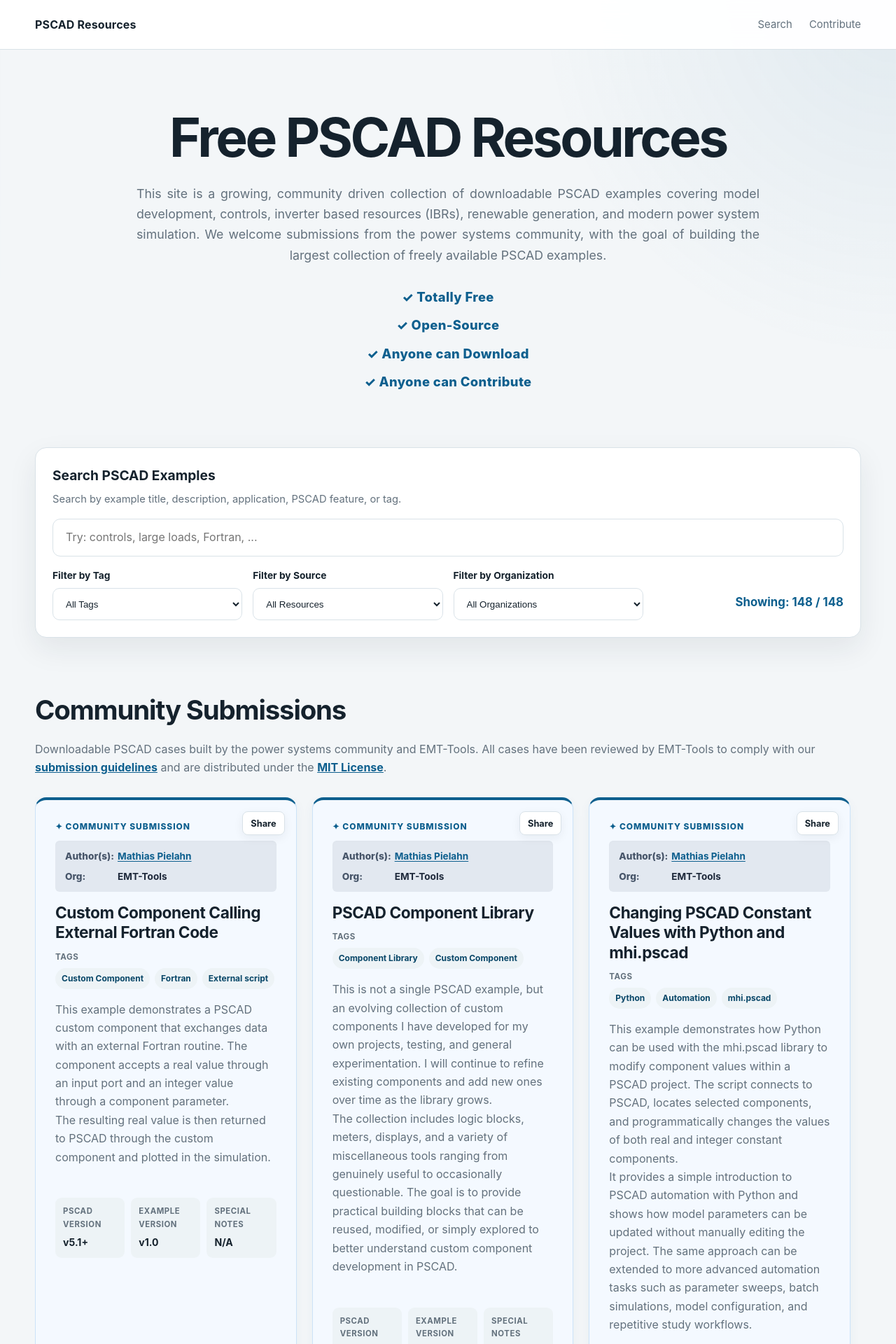
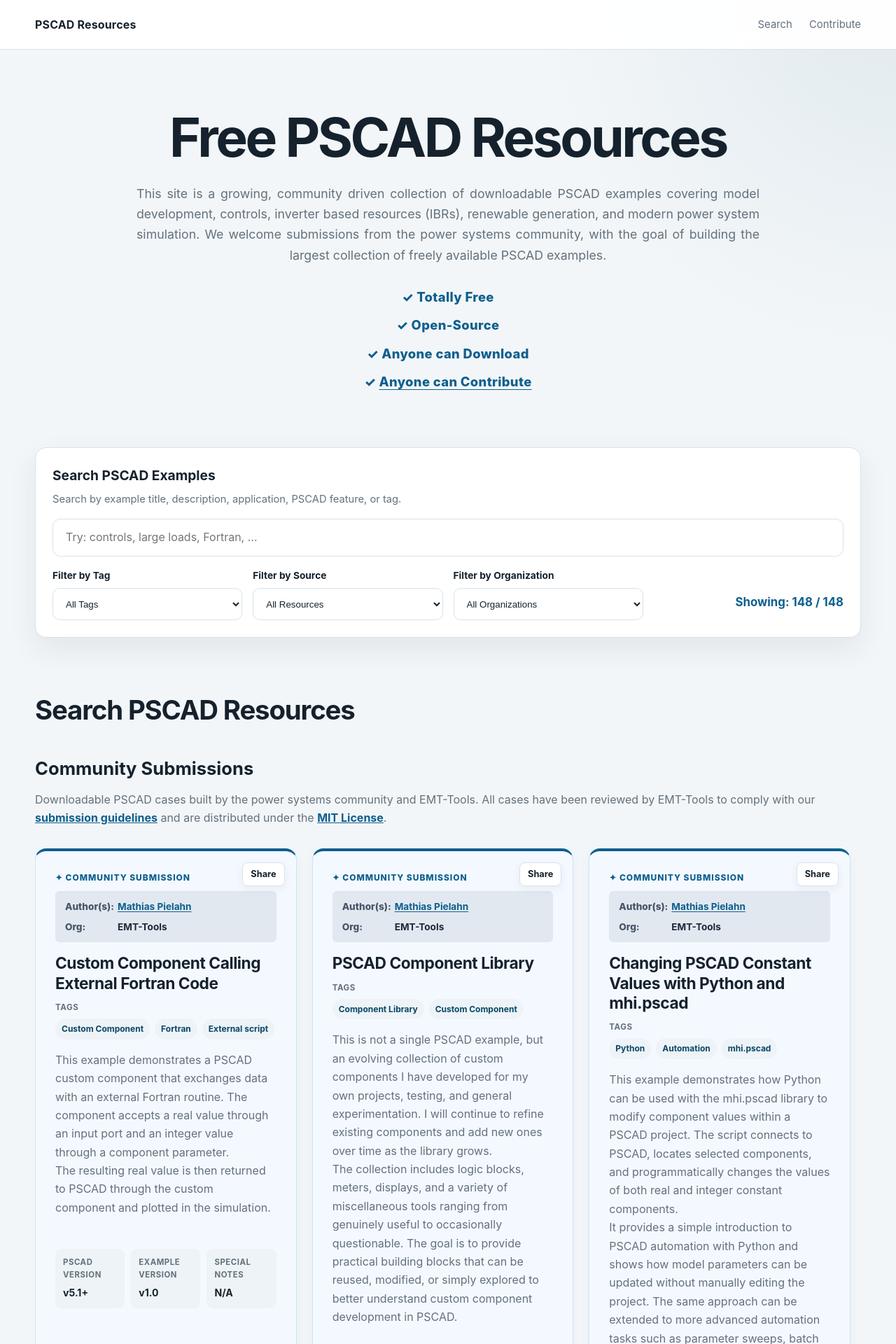
Before and after one commit to EMT-Tools/emt-tools.github.io, a Jekyll site: the page built from index.html, in a window 1280 px wide. Shown: the top 1920 px of the page at 70% size. Built offline with Jekyll 4.4.1, drawn with Linux system fonts in a browser that asks for light colours; some of the changed text lies outside the part shown.

Commit message:
Update index.html

```diff
--- a/index.html
+++ b/index.html
@@ -12,7 +12,7 @@
       <div>✓ Totally Free</div>
       <div>✓ Open-Source</div>
       <div>✓ Anyone can Download</div>
-      <div>✓ Anyone can Contribute</div>
+      <div>✓ <a href="/contribute/" style="color: inherit; text-decoration: underline; text-underline-offset: 4px;">Anyone can Contribute</a></div>
     </div>
   </div>
 </section>
@@ -60,10 +60,14 @@
   <div class="no-results" id="noResults" style="margin-top: 10px;">No PSCAD examples match your search.</div>
 </div>
 
-<section class="examples submissions-section" id="submissions-section" style="padding-bottom: 20px;">
+<section class="examples resources-section" id="resources-section" style="padding-bottom: 40px;">
   <div class="container">
+
+    <!-- MAIN HEADING & COMMUNITY SUBMISSIONS -->
     <div class="section-heading">
-      <h2 style="margin-bottom: 10px; font-size: clamp(1.9rem, 3vw, 2.6rem); letter-spacing: -0.03em;">Community Submissions</h2>
+      <h2 style="margin-bottom: 30px; font-size: clamp(1.9rem, 3vw, 2.6rem); letter-spacing: -0.03em;">Search PSCAD Resources</h2>
+
+      <h3 style="margin-bottom: 10px; font-size: 1.6rem; color: var(--text);">Community Submissions</h3>
       <p style="color: var(--muted); line-height: 1.65; max-width: 100%;">
         Downloadable PSCAD cases built by the power systems community and EMT-Tools. All cases have been reviewed by EMT-Tools to comply with our <a href="https://emt-tools.com/contribute/" style="color: var(--accent); font-weight: bold; text-decoration: underline; transition: opacity 0.2s;" onmouseover="this.style.opacity='0.8'" onmouseout="this.style.opacity='1'">submission guidelines</a> and are distributed under the <a href="#disclaimer" style="color: var(--accent); font-weight: bold; text-decoration: underline; transition: opacity 0.2s;" onmouseover="this.style.opacity='0.8'" onmouseout="this.style.opacity='1'">MIT License</a>.
       </p>
@@ -72,6 +76,7 @@
     <div class="scrollable-grid-container">
       <div class="example-grid" id="submissions-grid">
 
+        <!-- 1. INTERNAL EXAMPLES (Mathias's files from _examples/) -->
         {% for example in site.examples %}
         <article class="searchable-example example-card" id="{{ example.slug }}" data-source="submission" data-org="{{ example.organization | default: 'EMT-Tools' }}" data-search="{{ example.tags | join: ' ' | downcase }} {{ example.title | downcase }} {{ example.author | downcase }} {{ example.organization | downcase }}" style="background-color: #f4f9ff; border: 1px solid #cce3f8; border-top: 4px solid var(--accent); box-shadow: 0 4px 15px rgba(13, 95, 142, 0.05);">
           <button aria-label="Share this PSCAD example" class="share-button-top share-button" type="button">Share</button>
@@ -136,6 +141,7 @@
         </article>
         {% endfor %}
 
+        <!-- 2. COMMUNITY SUBMISSIONS (from _data/submissions.yml) -->
         {% for resource in site.data.submissions %}
           <article class="searchable-example example-card" id="{{ resource.title | slugify }}" data-source="submission" data-org="{{ resource.organization | escape }}" data-search="{{ resource.tags | join: ' ' | downcase }} {{ resource.title | downcase }} {{ resource.author | downcase }} {{ resource.organization | downcase }}" style="background-color: #f4f9ff; border: 1px solid #cce3f8; border-top: 4px solid var(--accent); box-shadow: 0 4px 15px rgba(13, 95, 142, 0.05);">
             <button aria-label="Share this PSCAD resource" class="share-button-top share-button" type="button">Share</button>
@@ -198,17 +204,16 @@
 
       </div>
     </div>
-  </div>
-</section>
 
-<section class="examples external-resources-section" id="external-section" style="border-top: 2px solid #eaeaea; padding-top: 40px; padding-bottom: 40px;">
-  <div class="container">
-    <div class="section-heading">
-      <h2>External Resources</h2>
-      <p style="color: var(--muted); line-height: 1.65; max-width: 100%;">Links to third-party PSCAD models, tools, and papers. These resources are hosted externally, are not reviewed by EMT-Tools, and maintain their own independent licenses and credits.</p>
+    <!-- EXTERNAL RESOURCES SUBHEADING -->
+    <div class="section-heading" style="margin-top: 50px;">
+      <h3 style="margin-bottom: 10px; font-size: 1.6rem; color: var(--text);">External Resources</h3>
+      <p style="color: var(--muted); line-height: 1.65; max-width: 100%;">
+        External links to third-party downloadable PSCAD examples and tools. These resources are hosted externally, are not reviewed by EMT-Tools, and maintain their own independent licenses and credits.
+      </p>
     </div>
 
-<style>
+    <style>
       article.example-card:target {
         border-color: #0d5f8e !important;
         box-shadow: 0 0 0 4px rgba(13, 95, 142, 0.15) !important;
@@ -221,14 +226,20 @@
       <div class="example-grid" id="external-examples-grid">
         {% for resource in site.data.external %}
 
-          <article class="searchable-example example-card" id="{{ resource.title | slugify }}" data-source="external" data-org="{{ resource.organization | escape }}" style="background-color: #e2e8f0; border: 1px solid #cbd5e1; box-shadow: none;" data-search="{{ resource.tags | join: ' ' | downcase }} {{ resource.title | downcase }} {{ resource.author | downcase }} {{ resource.organization | downcase }}">
+          <!-- EXTERNAL CARDS (SLATE GREY THEME) -->
+          <article class="searchable-example example-card" id="{{ resource.title | slugify }}" data-source="external" data-org="{{ resource.organization | escape }}" style="background-color: #f8fafc; border: 1px solid #e2e8f0; border-top: 4px solid #64748b; box-shadow: 0 4px 15px rgba(0, 0, 0, 0.03);" data-search="{{ resource.tags | join: ' ' | downcase }} {{ resource.title | downcase }} {{ resource.author | downcase }} {{ resource.organization | downcase }}">
             <button aria-label="Share this PSCAD resource" class="share-button-top share-button" type="button">Share</button>
             <div class="example-content">
-              <div style="background-color: #cbd5e1; padding: 12px 85px 12px 14px; font-size: 0.85em; color: #1e293b; border-radius: 6px; margin-bottom: 16px; line-height: 1.5; box-shadow: inset 0 1px 3px rgba(0,0,0,0.05);">
+
+              <div style="color: #64748b; font-size: 0.75rem; font-weight: 800; letter-spacing: 0.08em; text-transform: uppercase; margin-bottom: 10px;">
+                ✦ External Resource
+              </div>
+
+              <div style="background-color: #e2e8f0; padding: 12px 85px 12px 14px; font-size: 0.85em; color: #1e293b; border-radius: 6px; margin-bottom: 16px; line-height: 1.5; box-shadow: inset 0 1px 3px rgba(0,0,0,0.02);">
 
                 {% if resource.author %}
                 <div style="display: flex; margin-bottom: 8px;">
-                  <div style="font-weight: 800; width: 75px; flex-shrink: 0; color: #334155;">Author(s):</div>
+                  <div style="font-weight: 800; width: 75px; flex-shrink: 0; color: #475569;">Author(s):</div>
                   <div style="display: flex; flex-direction: column; gap: 3px;">
                     {% assign authors = resource.author | split: "," %}
                     {% for author in authors %}
@@ -240,7 +251,7 @@
 
                 {% if resource.organization %}
                 <div style="display: flex;">
-                  <div style="font-weight: 800; width: 75px; flex-shrink: 0; color: #334155;">Org:</div>
+                  <div style="font-weight: 800; width: 75px; flex-shrink: 0; color: #475569;">Org:</div>
                   <div style="font-weight: 700;">{{ resource.organization }}</div>
                 </div>
                 {% endif %}
@@ -257,7 +268,7 @@
                 <p>{{ resource.description }}</p>
               </div>
               <div class="card-actions" style="margin-top: auto; padding-top: 20px;">
-                <a href="{{ resource.url }}" target="_blank" rel="noopener noreferrer" class="button button-secondary" style="width: 100%; text-align: center; border: 1px solid #0056b3; color: #0056b3; background: transparent;">
+                <a href="{{ resource.url }}" target="_blank" rel="noopener noreferrer" class="button button-secondary" style="width: 100%; text-align: center; border: 1px solid #64748b; color: #475569; background: transparent;">
                   Visit External Site ↗
                 </a>
               </div>
@@ -270,27 +281,29 @@
   </div>
 </section>
 
+<!-- UPDATED FOOTER -->
 <section style="padding-bottom: 82px;">
   <div class="container">
     <div class="growth-callout" style="margin-top: 0; display: flex; flex-wrap: wrap; gap: 40px; align-items: center; justify-content: space-between;">
 
       <div style="flex: 1 1 400px;">
         <h3>Looking for more?</h3>
-        <p>I will try to create and upload new cases (somewhat) regularly. Follow on LinkedIn for new example releases, PSCAD tips, model development techniques, debugging lessons, and practical simulation insights.</p>
-        <a class="button button-primary follow-link" data-location="bottom-callout" href="https://www.linkedin.com/in/mathiaspielahn/" rel="noopener noreferrer" target="_blank" style="display: inline-flex; justify-content: center; align-items: center; margin-top: 15px; padding: 12px 24px;">
-  Follow on LinkedIn
-</a>
-
+        <p style="margin-bottom: 15px;">Mathias founded EMT-Tools with the vision of building the largest online collection of freely downloadable PSCAD examples, supported by contributions from the global power systems community.</p>
+        <p style="margin-bottom: 15px;">With over 14 years of industry experience using PSCAD on a daily basis, including 11 years working directly with its development team, he has gained an in-depth understanding of the software, its capabilities, and its complexities. Through EMT-Tools, he aims to share this knowledge, promote collaboration, and make valuable PSCAD resources freely accessible to the wider engineering community.</p>
+        <p>Follow Mathias on LinkedIn for updates on new PSCAD example releases, practical tips, model development techniques, debugging lessons, and insights gained from real-world simulation experience.</p>
       </div>
 
-      <div class="curator-card" style="flex: 0 1 320px; background: var(--surface); border: 1px solid var(--border); border-radius: 12px; padding: 18px; box-shadow: 0 8px 24px rgba(20, 36, 52, 0.04); text-align: left;">
-        <div style="display: flex; align-items: center; gap: 14px; margin-bottom: 0;">
-          <img src="/author/Pic.jpeg" alt="Mathias Pielahn" style="width: 60px; height: 60px; border-radius: 50%; object-fit: cover; border: 1px solid var(--border);">
+      <div class="curator-card" style="flex: 0 1 320px; background: var(--surface); border: 1px solid var(--border); border-radius: 12px; padding: 22px; box-shadow: 0 8px 24px rgba(20, 36, 52, 0.04); text-align: left; display: flex; flex-direction: column; gap: 20px;">
+        <div style="display: flex; align-items: center; gap: 14px;">
+          <img src="/author/Pic.jpeg" alt="Mathias Pielahn" style="width: 65px; height: 65px; border-radius: 50%; object-fit: cover; border: 1px solid var(--border);">
           <div>
             <div style="font-weight: 800; font-size: 1.05rem; color: var(--text);">Mathias Pielahn, P. Eng.</div>
             <div style="font-size: 0.85rem; color: var(--muted); line-height: 1.4;">EMT-Tools Founder & Curator</div>
           </div>
         </div>
+        <a class="button button-primary follow-link" data-location="bottom-callout" href="https://www.linkedin.com/in/mathiaspielahn/" rel="noopener noreferrer" target="_blank" style="display: flex; justify-content: center; align-items: center; padding: 12px 24px; width: 100%; box-sizing: border-box; font-weight: bold;">
+          Follow on LinkedIn
+        </a>
       </div>
 
     </div>
```
